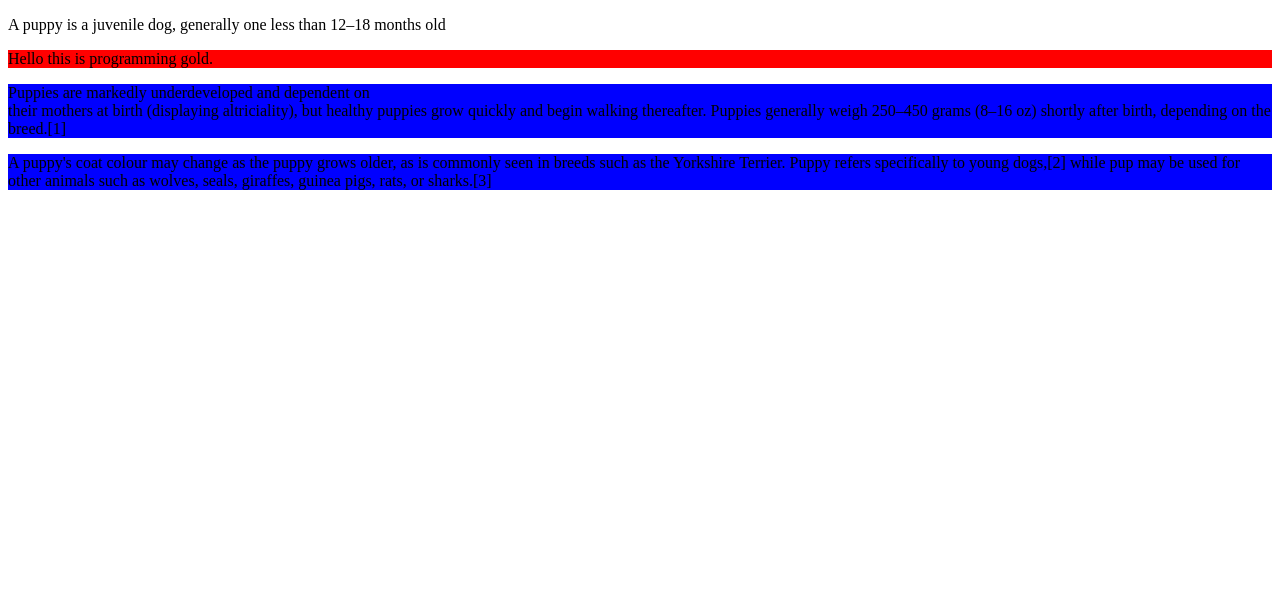
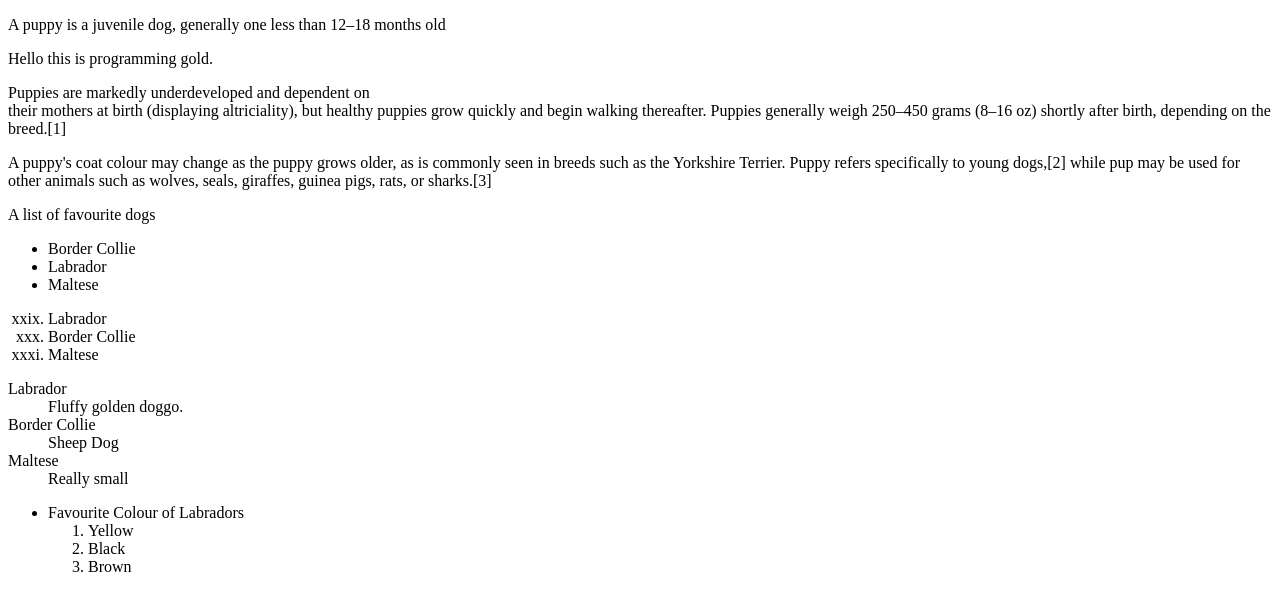
Before and after one commit to ryancrosbyr/ProgrammingGold2025, a plain HTML site: page index.html in a window 1280 px wide. Drawn offline with Linux system fonts and the light colour scheme.

Commit message:
adding lists

```diff
--- a/index.html
+++ b/index.html
@@ -1,10 +1,7 @@
 <!DOCTYPE html>
 <html>
 <head>
-    <style>
-        .para{background-color: blue;}
 
-    </style>
 <title> A webpage on puppies </title>
 
 </head>
@@ -12,7 +9,7 @@
 <p>A puppy is a juvenile dog,
     generally one less than 12–18 months old </p>
 
-<p style="background-color: red;"> Hello this is programming gold. </p>
+<p > Hello this is programming gold. </p>
 
 <p class = "para" id="puppy">Puppies are markedly
     underdeveloped and dependent on <br>their mothers at birth
@@ -25,8 +22,46 @@
     Puppy refers specifically to young dogs,[2] while pup may be used for other
     animals such as wolves, seals, giraffes, guinea pigs, rats, or sharks.[3]</p>
 
+<!-- undefined list-->
+ <p> A list of favourite dogs</p>
+<ul compact>
+<li> Border Collie </li>
+<li> Labrador </li>
+<li> Maltese</li>
+</ul>
+
+<!-- Ordered List -->
+
+<ol type ="i" start="29">
+<li> Labrador </li>
+<li> Border Collie </li>
+<li> Maltese</li>
+</ol>
+
+<!-- description list-->
+
+<dl>
+<dt>Labrador </dt>
+<dd> Fluffy golden doggo.</dd>
+<dt>Border Collie </dt>
+<dd> Sheep Dog</dd>
+<dt>Maltese </dt>
+<dd> Really small</dd>
+</dl>
 
 
+<ul>
+    <li>
+        Favourite Colour of Labradors
+        <ol>
+            <li> Yellow </li>
+            <li> Black </li>
+            <li>Brown</li>
+        </ol>
+    </li>
+
+
+</ul>
 
 </body>
 
```
